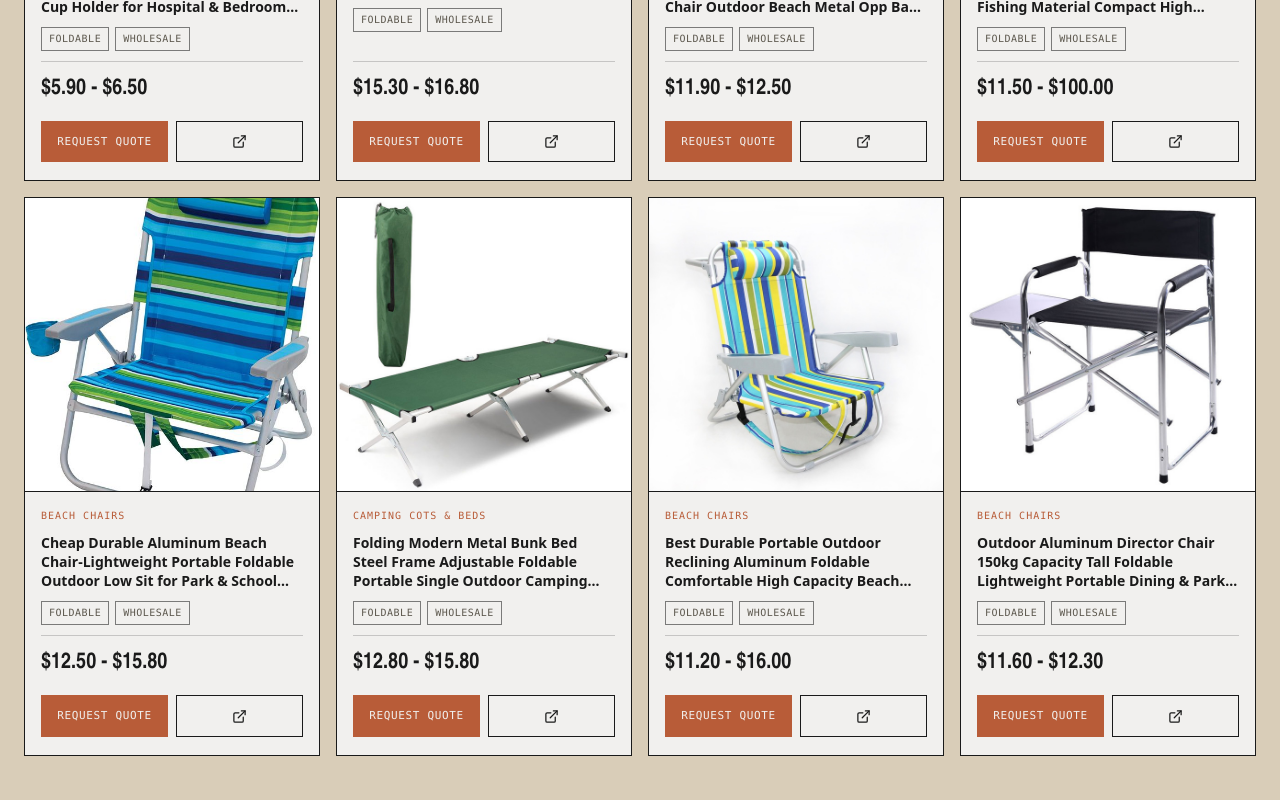
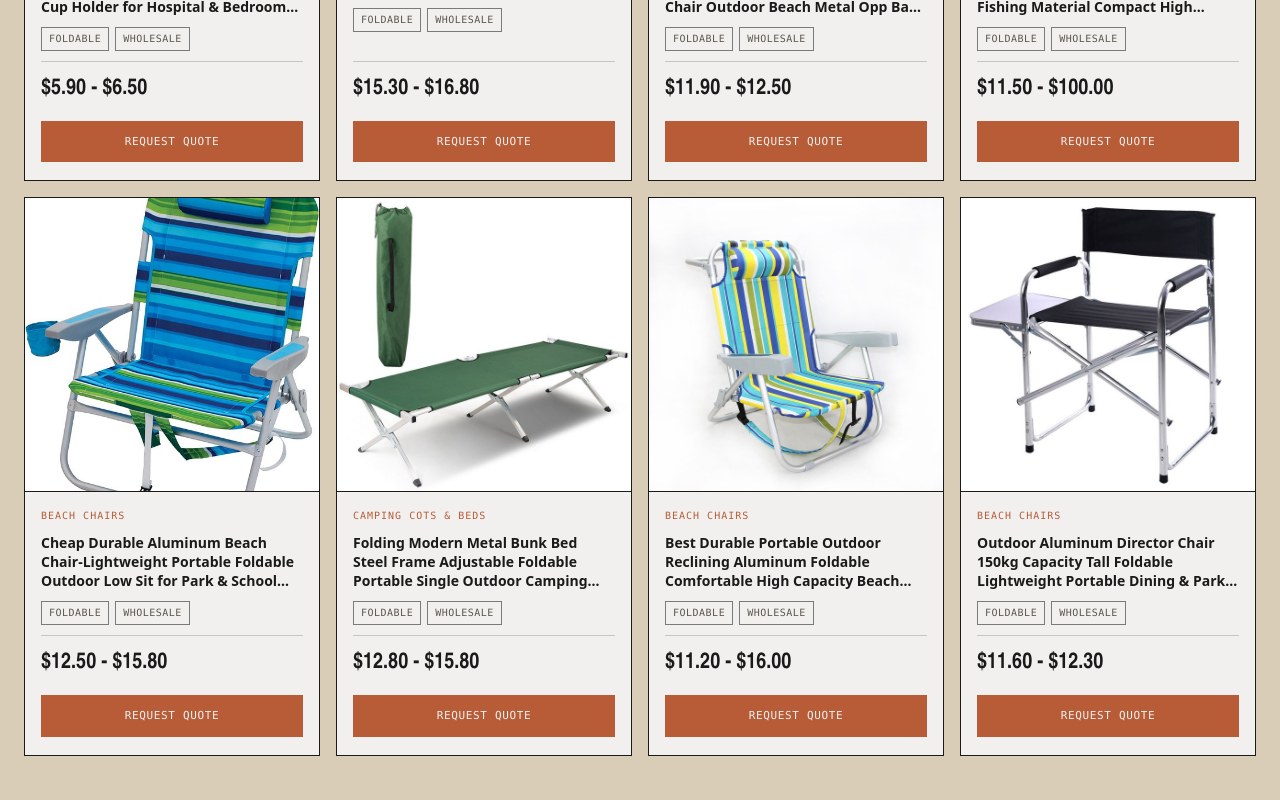
Before and after one commit to CareLee1126/chiaty-outdoor, a React (Vite) app: page / in a window 1280 px wide. Shown: the part 4440-5240 px from the top of the page. Built offline with nearby package versions, Linux system fonts and the light colour scheme.

Commit message:
Remove all Alibaba content and store entry points

```diff
--- a/src/components/Footer.jsx
+++ b/src/components/Footer.jsx
@@ -1,6 +1,6 @@
 import React from 'react';
 import { Link } from 'react-router-dom';
-import { ALIBABA_STORE, CONTACT } from '../data/company';
+import { CONTACT } from '../data/company';
 
 export default function Footer() {
   return (
@@ -24,7 +24,6 @@ export default function Footer() {
           </div>
           <div className="footer-col">
             <h5>Sourcing</h5>
-            <a href={ALIBABA_STORE} target="_blank" rel="noreferrer">Alibaba Store</a>
             <Link to="/contact">Request a Quote</Link>
             <a href={`mailto:${CONTACT.email}`}>{CONTACT.email}</a>
           </div>
--- a/src/components/ProductCard.jsx
+++ b/src/components/ProductCard.jsx
@@ -1,6 +1,5 @@
 import React from 'react';
 import { Link } from 'react-router-dom';
-import { ExternalLink } from 'lucide-react';
 
 export default function ProductCard({ product }) {
   const quoteHref = `/contact?product=${encodeURIComponent(product.name)}`;
@@ -21,9 +20,6 @@ export default function ProductCard({ product }) {
         </div>
         <div className="prod-actions">
           <Link className="btn btn-accent" to={quoteHref}>Request Quote</Link>
-          <a className="btn btn-ghost" href={product.alibabaUrl} target="_blank" rel="noreferrer" aria-label="View on Alibaba">
-            <ExternalLink size={15} />
-          </a>
         </div>
       </div>
     </article>
--- a/src/data/company.js
+++ b/src/data/company.js
@@ -1,6 +1,4 @@
 // Company profile constants. Update contact details with your confirmed values.
-export const ALIBABA_STORE = 'https://www.alibaba.com/';
-
 export const CONTACT = {
   email: 'andy@chiaty.com',
   phone: '+86 13026211320',
--- a/src/data/products.js
+++ b/src/data/products.js
@@ -1,4 +1,4 @@
-// Auto-generated from Chiaty Alibaba store export (real product data). Do not hand-edit.
+// Auto-generated from Chiaty store product data. Do not hand-edit.
 export const products = [
   {
     "id": "62014417398",
@@ -7,8 +7,7 @@ export const products = [
     "priceMin": 5.9,
     "priceMax": 6.5,
     "priceLabel": "$5.90 - $6.50",
-    "image": "/assets/images/products/p1.jpg",
-    "alibabaUrl": "https://www.alibaba.com/product-detail/Chiaty-Metal-Lightweight-Modern-Round-Folding_62014417398.html"
+    "image": "/assets/images/products/p1.jpg"
   },
   {
     "id": "62014654854",
@@ -17,8 +16,7 @@ export const products = [
     "priceMin": 15.3,
     "priceMax": 16.8,
     "priceLabel": "$15.30 - $16.80",
-    "image": "/assets/images/products/p2.jpg",
-    "alibabaUrl": "https://www.alibaba.com/product-detail/High-Seat-Cushion-Adjustable-Beach-Chair_62014654854.html"
+    "image": "/assets/images/products/p2.jpg"
   },
   {
     "id": "62015004831",
@@ -27,8 +25,7 @@ export const products = [
     "priceMin": 11.9,
     "priceMax": 12.5,
     "priceLabel": "$11.90 - $12.50",
-    "image": "/assets/images/products/p3.jpg",
-    "alibabaUrl": "https://www.alibaba.com/product-detail/Lightweight-Leisure-Folding-Aluminum-Sea-Beach_62015004831.html"
+    "image": "/assets/images/products/p3.jpg"
   },
   {
     "id": "62319367801",
@@ -37,8 +34,7 @@ export const products = [
     "priceMin": 11.5,
     "priceMax": 100,
     "priceLabel": "$11.50 - $100.00",
-    "image": "/assets/images/products/p4.jpeg",
-    "alibabaUrl": "https://www.alibaba.com/product-detail/Custom-Lightweight-Wholesale-Fabric-Beach-Comfortable_62319367801.html"
+    "image": "/assets/images/products/p4.jpeg"
   },
   {
     "id": "62319384598",
@@ -47,8 +43,7 @@ export const products = [
     "priceMin": 12.5,
     "priceMax": 15.8,
     "priceLabel": "$12.50 - $15.80",
-    "image": "/assets/images/products/p5.jpg",
-    "alibabaUrl": "https://www.alibaba.com/product-detail/Cheap-Durable-Aluminum-Beach-Chair-Lightweight_62319384598.html"
+    "image": "/assets/images/products/p5.jpg"
   },
   {
     "id": "62319391852",
@@ -57,8 +52,7 @@ export const products = [
     "priceMin": 12.8,
     "priceMax": 15.8,
     "priceLabel": "$12.80 - $15.80",
-    "image": "/assets/images/products/p6.jpg",
-    "alibabaUrl": "https://www.alibaba.com/product-detail/Folding-Modern-Metal-Bunk-Bed-Steel_62319391852.html"
+    "image": "/assets/images/products/p6.jpg"
   },
   {
     "id": "62319573835",
@@ -67,8 +61,7 @@ export const products = [
     "priceMin": 11.2,
     "priceMax": 16,
     "priceLabel": "$11.20 - $16.00",
-    "image": "/assets/images/products/p7.jpg",
-    "alibabaUrl": "https://www.alibaba.com/product-detail/Best-Durable-Portable-Outdoor-Reclining-Aluminum_62319573835.html"
+    "image": "/assets/images/products/p7.jpg"
   },
   {
     "id": "62319729752",
@@ -77,8 +70,7 @@ export const products = [
     "priceMin": 11.6,
     "priceMax": 12.3,
     "priceLabel": "$11.60 - $12.30",
-    "image": "/assets/images/products/p8.jpg",
-    "alibabaUrl": "https://www.alibaba.com/product-detail/Outdoor-Aluminum-Director-Chair-150kg-Capacity_62319729752.html"
+    "image": "/assets/images/products/p8.jpg"
   },
   {
     "id": "62320152380",
@@ -87,8 +79,7 @@ export const products = [
     "priceMin": 14.1,
     "priceMax": 14.8,
     "priceLabel": "$14.10 - $14.80",
-    "image": "/assets/images/products/p9.jpg",
-    "alibabaUrl": "https://www.alibaba.com/product-detail/Portable-Lightweight-Garden-Replacement-Seats-Leisure_62320152380.html"
+    "image": "/assets/images/products/p9.jpg"
   },
   {
     "id": "62321081175",
@@ -97,8 +88,7 @@ export const products = [
     "priceMin": 5.9,
     "priceMax": 6.3,
     "priceLabel": "$5.90 - $6.30",
-    "image": "/assets/images/products/p10.jpg",
-    "alibabaUrl": "https://www.alibaba.com/product-detail/Portable-Lightweight-Iron-Frame-Foldable-Children_62321081175.html"
+    "image": "/assets/images/products/p10.jpg"
   },
   {
     "id": "62323395163",
@@ -107,8 +97,7 @@ export const products = [
     "priceMin": 11.3,
     "priceMax": 11.8,
     "priceLabel": "$11.30 - $11.80",
-    "image": "/assets/images/products/p11.jpg",
-    "alibabaUrl": "https://www.alibaba.com/product-detail/Portable-Outdoor-Waterproof-Heavy-Duty-Ultralight_62323395163.html"
+    "image": "/assets/images/products/p11.jpg"
   },
   {
     "id": "62323608335",
@@ -117,8 +106,7 @@ export const products = [
     "priceMin": 7.6,
     "priceMax": 8.2,
     "priceLabel": "$7.60 - $8.20",
-    "image": "/assets/images/products/p12.jpg",
-    "alibabaUrl": "https://www.alibaba.com/product-detail/Portable-Malaysia-Senior-Baby-Comfortable-Iron_62323608335.html"
+    "image": "/assets/images/products/p12.jpg"
   },
   {
     "id": "62324169808",
@@ -127,8 +115,7 @@ export const products = [
     "priceMin": 3.7,
     "priceMax": 4.2,
     "priceLabel": "$3.70 - $4.20",
-    "image": "/assets/images/products/p13.jpg",
-    "alibabaUrl": "https://www.alibaba.com/product-detail/Outdoor-Portable-Metal-Modern-Baby-Kids_62324169808.html"
+    "image": "/assets/images/products/p13.jpg"
   },
   {
     "id": "62324174799",
@@ -137,8 +124,7 @@ export const products = [
     "priceMin": 5.9,
     "priceMax": 6.5,
     "priceLabel": "$5.90 - $6.50",
-    "image": "/assets/images/products/p14.jpg",
-    "alibabaUrl": "https://www.alibaba.com/product-detail/Foldable-Lightweight-Stackable-Waterproof-BBQ-Picnic_62324174799.html"
+    "image": "/assets/images/products/p14.jpg"
   },
   {
     "id": "62324193889",
@@ -147,8 +133,7 @@ export const products = [
     "priceMin": 14.2,
     "priceMax": 14.8,
     "priceLabel": "$14.20 - $14.80",
-    "image": "/assets/images/products/p15.jpg",
-    "alibabaUrl": "https://www.alibaba.com/product-detail/Outdoor-Elderly-Sleeping-Tall-Lawn-Durable_62324193889.html"
+    "image": "/assets/images/products/p15.jpg"
   },
   {
     "id": "62324292684",
@@ -157,8 +142,7 @@ export const products = [
     "priceMin": 8.9,
     "priceMax": 9.8,
     "priceLabel": "$8.90 - $9.80",
-    "image": "/assets/images/products/p16.jpg",
-    "alibabaUrl": "https://www.alibaba.com/product-detail/Used-Outdoor-Light-Weight-Portable-Metal_62324292684.html"
+    "image": "/assets/images/products/p16.jpg"
   },
   {
     "id": "62324587636",
@@ -167,8 +151,7 @@ export const products = [
     "priceMin": 8.3,
     "priceMax": 8.8,
     "priceLabel": "$8.30 - $8.80",
-    "image": "/assets/images/products/p17.jpg",
-    "alibabaUrl": "https://www.alibaba.com/product-detail/Modern-Outdoor-Custom-Fold-Double-Seat_62324587636.html"
+    "image": "/assets/images/products/p17.jpg"
   },
   {
     "id": "62324995665",
@@ -177,8 +160,7 @@ export const products = [
     "priceMin": 14.1,
     "priceMax": 14.8,
     "priceLabel": "$14.10 - $14.80",
-    "image": "/assets/images/products/p18.jpg",
-    "alibabaUrl": "https://www.alibaba.com/product-detail/Adjustable-Leg-Compact-Aluminum-Side-Foldable_62324995665.html"
+    "image": "/assets/images/products/p18.jpg"
   },
   {
     "id": "62326222108",
@@ -187,8 +169,7 @@ export const products = [
     "priceMin": 12.5,
     "priceMax": 14.5,
     "priceLabel": "$12.50 - $14.50",
-    "image": "/assets/images/products/p19.jpg",
-    "alibabaUrl": "https://www.alibaba.com/product-detail/Leisure-Low-Deck-Metal-Lightweight-Camping_62326222108.html"
+    "image": "/assets/images/products/p19.jpg"
   },
   {
     "id": "62327373721",
@@ -197,8 +178,7 @@ export const products = [
     "priceMin": 9.9,
     "priceMax": 10.5,
     "priceLabel": "$9.90 - $10.50",
-    "image": "/assets/images/products/p20.jpg",
-    "alibabaUrl": "https://www.alibaba.com/product-detail/Head-Sea-Backrest-Custom-Camping-Lightweight_62327373721.html"
+    "image": "/assets/images/products/p20.jpg"
   },
   {
     "id": "62327907136",
@@ -207,8 +187,7 @@ export const products = [
     "priceMin": 9.9,
     "priceMax": 10.5,
     "priceLabel": "$9.90 - $10.50",
-    "image": "/assets/images/products/p21.jpg",
-    "alibabaUrl": "https://www.alibaba.com/product-detail/Metal-Frame-Lightweight-Chaise-Sun-Camping_62327907136.html"
+    "image": "/assets/images/products/p21.jpg"
   },
   {
     "id": "62328040808",
@@ -217,8 +196,7 @@ export const products = [
     "priceMin": 15.9,
     "priceMax": 16.8,
     "priceLabel": "$15.90 - $16.80",
-    "image": "/assets/images/products/p22.jpg",
-    "alibabaUrl": "https://www.alibaba.com/product-detail/Balcony-Large-Padded-Cot-Elderly-Outdoor_62328040808.html"
+    "image": "/assets/images/products/p22.jpg"
   },
   {
     "id": "62328437372",
@@ -227,8 +205,7 @@ export const products = [
     "priceMin": 8.7,
     "priceMax": 9.3,
     "priceLabel": "$8.70 - $9.30",
-    "image": "/assets/images/products/p23.jpg",
-    "alibabaUrl": "https://www.alibaba.com/product-detail/Red-Small-Round-Folding-Beach-Chair_62328437372.html"
+    "image": "/assets/images/products/p23.jpg"
   },
   {
     "id": "62328931259",
@@ -237,8 +214,7 @@ export const products = [
     "priceMin": 7.6,
     "priceMax": 8.2,
     "priceLabel": "$7.60 - $8.20",
-    "image": "/assets/images/products/p24.jpg",
-    "alibabaUrl": "https://www.alibaba.com/product-detail/Modern-Hotel-Use-Beach-Outdoor-Steel_62328931259.html"
+    "image": "/assets/images/products/p24.jpg"
   },
   {
     "id": "62328999011",
@@ -247,8 +223,7 @@ export const products = [
     "priceMin": 11.6,
     "priceMax": 12.3,
     "priceLabel": "$11.60 - $12.30",
-    "image": "/assets/images/products/p25.jpg",
-    "alibabaUrl": "https://www.alibaba.com/product-detail/Aluminum-Modern-Light-Weight-Comfortable-Portable_62328999011.html"
+    "image": "/assets/images/products/p25.jpg"
   },
   {
     "id": "62329200566",
@@ -257,8 +232,7 @@ export const products = [
     "priceMin": 11.6,
     "priceMax": 12.3,
     "priceLabel": "$11.60 - $12.30",
-    "image": "/assets/images/products/p26.png",
-    "alibabaUrl": "https://www.alibaba.com/product-detail/Outdoor-Light-Weight-Portable-Oversized-Elderly_62329200566.html"
+    "image": "/assets/images/products/p26.png"
   },
   {
     "id": "62329437716",
@@ -267,8 +241,7 @@ export const products = [
     "priceMin": 14.2,
     "priceMax": 14.8,
     "priceLabel": "$14.20 - $14.80",
-    "image": "/assets/images/products/p27.jpg",
-    "alibabaUrl": "https://www.alibaba.com/product-detail/Lightweight-Portable-Metal-Folding-Webbed-UV_62329437716.html"
+    "image": "/assets/images/products/p27.jpg"
   },
   {
     "id": "62329567699",
@@ -277,8 +250,7 @@ export const products = [
     "priceMin": 11.5,
     "priceMax": 12.5,
     "priceLabel": "$11.50 - $12.50",
-    "image": "/assets/images/products/p28.jpg",
-    "alibabaUrl": "https://www.alibaba.com/product-detail/Padded-Steel-Foldable-Portable-Heavy-Duty_62329567699.html"
+    "image": "/assets/images/products/p28.jpg"
   },
   {
     "id": "62329805492",
@@ -287,8 +259,7 @@ export const products = [
     "priceMin": 6.9,
     "priceMax": 7.5,
     "priceLabel": "$6.90 - $7.50",
-    "image": "/assets/images/products/p29.jpg",
-    "alibabaUrl": "https://www.alibaba.com/product-detail/Giant-Comfortable-Light-Weight-Portable-Foldable_62329805492.html"
+    "image": "/assets/images/products/p29.jpg"
   },
   {
     "id": "62329805555",
@@ -297,8 +268,7 @@ export const products = [
     "priceMin": 29.9,
     "priceMax": 33,
     "priceLabel": "$29.90 - $33.00",
-    "image": "/assets/images/products/p30.jpg",
-    "alibabaUrl": "https://www.alibaba.com/product-detail/Folding-Metal-Beach-Chair-Trolley-Lightweight_62329805555.html"
+    "image": "/assets/images/products/p30.jpg"
   },
   {
     "id": "62329951995",
@@ -307,8 +277,7 @@ export const products = [
     "priceMin": 1.3,
     "priceMax": 1.8,
     "priceLabel": "$1.30 - $1.80",
-    "image": "/assets/images/products/p31.jpg",
-    "alibabaUrl": "https://www.alibaba.com/product-detail/Oem-Picnic-Three-Legs-Low-Logo_62329951995.html"
+    "image": "/assets/images/products/p31.jpg"
   },
   {
     "id": "62329954396",
@@ -317,8 +286,7 @@ export const products = [
     "priceMin": 8.3,
     "priceMax": 8.8,
     "priceLabel": "$8.30 - $8.80",
-    "image": "/assets/images/products/p32.jpg",
-    "alibabaUrl": "https://www.alibaba.com/product-detail/Funky-Foldable-Portable-Quad-Backpack-Carry_62329954396.html"
+    "image": "/assets/images/products/p32.jpg"
   },
   {
     "id": "62330009581",
@@ -327,8 +295,7 @@ export const products = [
     "priceMin": 3.7,
     "priceMax": 4.2,
     "priceLabel": "$3.70 - $4.20",
-    "image": "/assets/images/products/p33.jpg",
-    "alibabaUrl": "https://www.alibaba.com/product-detail/Portable-Waterproof-Legless-Sea-Beach-Mat_62330009581.html"
+    "image": "/assets/images/products/p33.jpg"
   },
   {
     "id": "62330112268",
@@ -337,8 +304,7 @@ export const products = [
     "priceMin": 3.7,
     "priceMax": 4.2,
     "priceLabel": "$3.70 - $4.20",
-    "image": "/assets/images/products/p34.jpg",
-    "alibabaUrl": "https://www.alibaba.com/product-detail/Metal-Frame-China-Modern-Outdoor-Furniture_62330112268.html"
+    "image": "/assets/images/products/p34.jpg"
   },
   {
     "id": "62330121867",
@@ -347,8 +313,7 @@ export const products = [
     "priceMin": 14.1,
     "priceMax": 14.8,
     "priceLabel": "$14.10 - $14.80",
-    "image": "/assets/images/products/p35.jpg",
-    "alibabaUrl": "https://www.alibaba.com/product-detail/Modern-Lightweight-Durable-Outdoor-Aluminum-Camping_62330121867.html"
+    "image": "/assets/images/products/p35.jpg"
   },
   {
     "id": "62330138658",
@@ -357,8 +322,7 @@ export const products = [
     "priceMin": 23.5,
     "priceMax": 25.8,
     "priceLabel": "$23.50 - $25.80",
-    "image": "/assets/images/products/p36.jpg",
-    "alibabaUrl": "https://www.alibaba.com/product-detail/Collapsible-Sturdy-Light-Weight-Portable-Wide_62330138658.html"
+    "image": "/assets/images/products/p36.jpg"
   },
   {
     "id": "62330160620",
@@ -367,8 +331,7 @@ export const products = [
     "priceMin": 14.1,
     "priceMax": 14.8,
     "priceLabel": "$14.10 - $14.80",
-    "image": "/assets/images/products/p37.jpg",
-    "alibabaUrl": "https://www.alibaba.com/product-detail/Adjustable-Durable-Modern-Aluminum-Folding-Table_62330160620.html"
+    "image": "/assets/images/products/p37.jpg"
   },
   {
     "id": "62330179469",
@@ -377,8 +340,7 @@ export const products = [
     "priceMin": 21.5,
     "priceMax": 22.8,
     "priceLabel": "$21.50 - $22.80",
-    "image": "/assets/images/products/p38.jpg",
-    "alibabaUrl": "https://www.alibaba.com/product-detail/Black-Waterproof-Metal-Modern-Outdoor-Furniture_62330179469.html"
+    "image": "/assets/images/products/p38.jpg"
   },
   {
     "id": "62330251332",
@@ -387,8 +349,7 @@ export const products = [
     "priceMin": 14.2,
     "priceMax": 14.8,
     "priceLabel": "$14.20 - $14.80",
-    "image": "/assets/images/products/p39.jpg",
-    "alibabaUrl": "https://www.alibaba.com/product-detail/Cheap-Lightweight-Portable-Umbrella-Sunshade-2_62330251332.html"
+    "image": "/assets/images/products/p39.jpg"
   },
   {
     "id": "62330256331",
@@ -397,8 +358,7 @@ export const products = [
     "priceMin": 14.2,
     "priceMax": 14.8,
     "priceLabel": "$14.20 - $14.80",
-    "image": "/assets/images/products/p40.jpg",
-    "alibabaUrl": "https://www.alibaba.com/product-detail/Heavy-Duty-Portable-Modern-Aluminum-Stretcher_62330256331.html"
+    "image": "/assets/images/products/p40.jpg"
   },
   {
     "id": "62330412372",
@@ -407,8 +367,7 @@ export const products = [
     "priceMin": 7.6,
     "priceMax": 8.2,
     "priceLabel": "$7.60 - $8.20",
-    "image": "/assets/images/products/p41.jpg",
-    "alibabaUrl": "https://www.alibaba.com/product-detail/Mini-Modern-Stainless-Steel-Camping-Chair_62330412372.html"
+    "image": "/assets/images/products/p41.jpg"
   },
   {
     "id": "62330510567",
@@ -417,8 +376,7 @@ export const products = [
     "priceMin": 12.5,
     "priceMax": 14.5,
     "priceLabel": "$12.50 - $14.50",
-    "image": "/assets/images/products/p42.png",
-    "alibabaUrl": "https://www.alibaba.com/product-detail/Deluxe-Senior-Stainless-Steel-Lightweight-Portable_62330510567.html"
+    "image": "/assets/images/products/p42.png"
   },
   {
     "id": "62330602118",
@@ -427,8 +385,7 @@ export const products = [
     "priceMin": 12.3,
     "priceMax": 12.8,
     "priceLabel": "$12.30 - $12.80",
-    "image": "/assets/images/products/p43.jpg",
-    "alibabaUrl": "https://www.alibaba.com/product-detail/Outdoor-Portable-Director-Chair-with-Headrest_62330602118.html"
+    "image": "/assets/images/products/p43.jpg"
   },
   {
     "id": "62330758389",
@@ -437,8 +394,7 @@ export const products = [
     "priceMin": 13.5,
     "priceMax": 14.2,
     "priceLabel": "$13.50 - $14.20",
-    "image": "/assets/images/products/p44.jpg",
-    "alibabaUrl": "https://www.alibaba.com/product-detail/Chaise-Travel-Leisure-Wholesales-Outdoor-Reclining_62330758389.html"
+    "image": "/assets/images/products/p44.jpg"
   },
   {
     "id": "62331101182",
@@ -447,8 +403,7 @@ export const products = [
     "priceMin": 11.6,
     "priceMax": 12.3,
     "priceLabel": "$11.60 - $12.30",
-    "image": "/assets/images/products/p45.jpg",
-    "alibabaUrl": "https://www.alibaba.com/product-detail/Metal-Frame-Outdoor-Tall-Canvas-Children_62331101182.html"
+    "image": "/assets/images/products/p45.jpg"
   },
   {
     "id": "62331103216",
@@ -457,8 +412,7 @@ export const products = [
     "priceMin": 6.9,
     "priceMax": 7.8,
     "priceLabel": "$6.90 - $7.80",
-    "image": "/assets/images/products/p46.jpg",
-    "alibabaUrl": "https://www.alibaba.com/product-detail/Camping-Rotomolded-Heat-Preservation-60L-Folding_62331103216.html"
+    "image": "/assets/images/products/p46.jpg"
   },
   {
     "id": "62331132604",
@@ -467,8 +421,7 @@ export const products = [
     "priceMin": 8.7,
     "priceMax": 9.3,
     "priceLabel": "$8.70 - $9.30",
-    "image": "/assets/images/products/p47.jpg",
-    "alibabaUrl": "https://www.alibaba.com/product-detail/Pvc-Relax-Leisure-Without-Arms-Low_62331132604.html"
+    "image": "/assets/images/products/p47.jpg"
   },
   {
     "id": "62331147027",
@@ -477,8 +430,7 @@ export const products = [
     "priceMin": 3.7,
     "priceMax": 4.2,
     "priceLabel": "$3.70 - $4.20",
-    "image": "/assets/images/products/p48.jpg",
-    "alibabaUrl": "https://www.alibaba.com/product-detail/Modern-Metal-Portable-Folding-Beach-Chair_62331147027.html"
+    "image": "/assets/images/products/p48.jpg"
   },
   {
     "id": "62331446681",
@@ -487,8 +439,7 @@ export const products = [
     "priceMin": 11.6,
     "priceMax": 12.3,
     "priceLabel": "$11.60 - $12.30",
-    "image": "/assets/images/products/p49.jpg",
-    "alibabaUrl": "https://www.alibaba.com/product-detail/Hunting-Outdoor-Canvas-Metal-Beach-Light_62331446681.html"
+    "image": "/assets/images/products/p49.jpg"
   },
   {
     "id": "62331449271",
@@ -497,8 +448,7 @@ export const products = [
     "priceMin": 8.7,
     "priceMax": 9.3,
     "priceLabel": "$8.70 - $9.30",
-    "image": "/assets/images/products/p50.jpg",
-    "alibabaUrl": "https://www.alibaba.com/product-detail/Yellow-Durable-Lightweight-Foldable-Metal-Cat_62331449271.html"
+    "image": "/assets/images/products/p50.jpg"
   }
 ];
 
--- a/src/pages/Contact.jsx
+++ b/src/pages/Contact.jsx
@@ -1,7 +1,7 @@
 import React, { useState, useEffect } from 'react';
 import { useSearchParams } from 'react-router-dom';
 import { Mail, Phone, MapPin, Building2, MessageCircle } from 'lucide-react';
-import { CONTACT, ALIBABA_STORE } from '../data/company';
+import { CONTACT } from '../data/company';
 import { categories } from '../data/products';
 
 export default function Contact() {
@@ -120,10 +120,6 @@ export default function Contact() {
                 <div className="k"><MapPin size={13} style={{ verticalAlign: '-2px', marginRight: 6 }} />Location</div>
                 <div className="v">{CONTACT.address}</div>
               </div>
-              <div className="info-row">
-                <div className="k">Alibaba Store</div>
-                <div className="v"><a href={ALIBABA_STORE} target="_blank" rel="noreferrer">Visit our storefront →</a></div>
-              </div>
             </aside>
           </div>
         </div>
```
Also changed, not shown: 1 other file (tests, documents, lock files or other folders).
